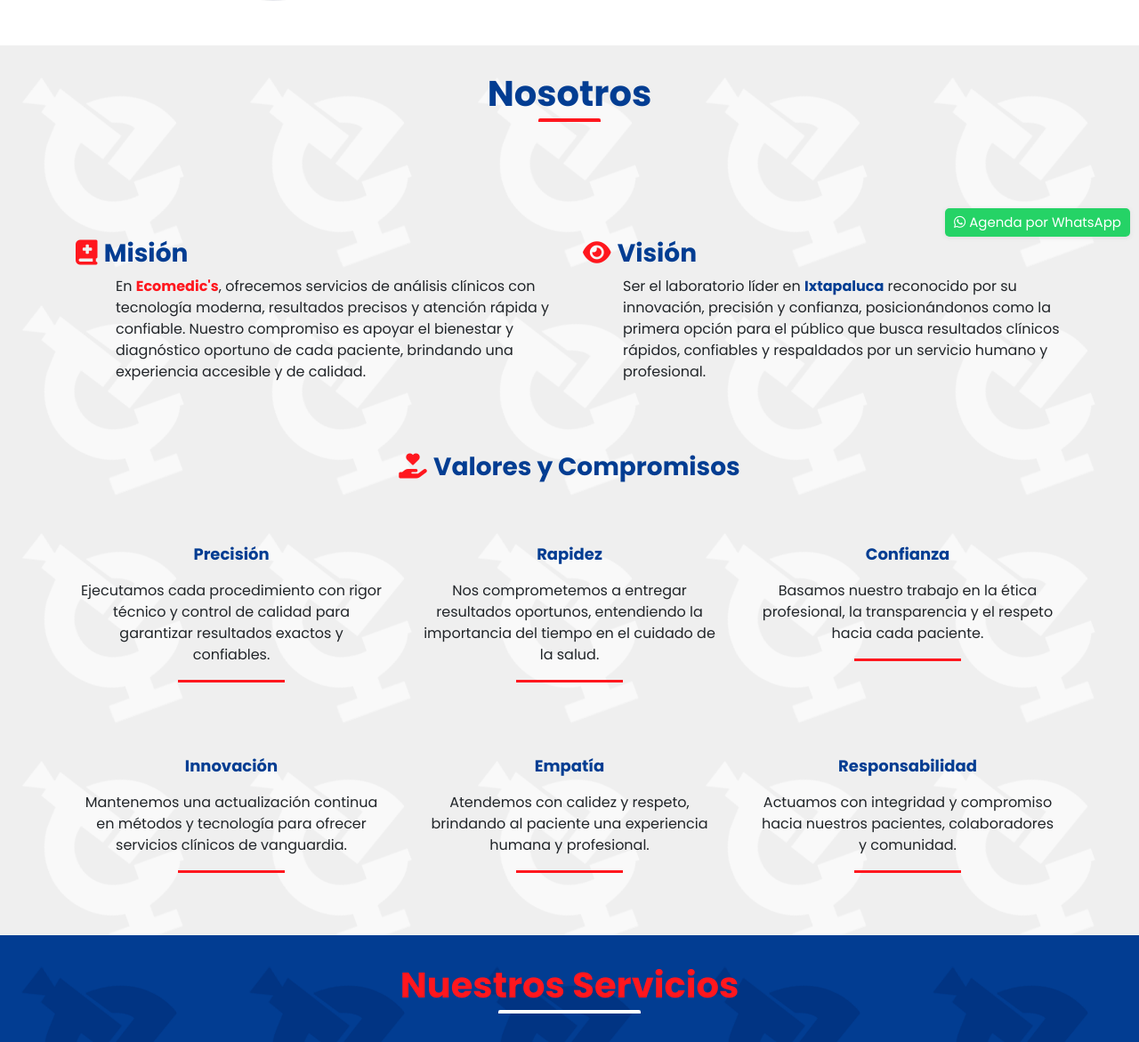
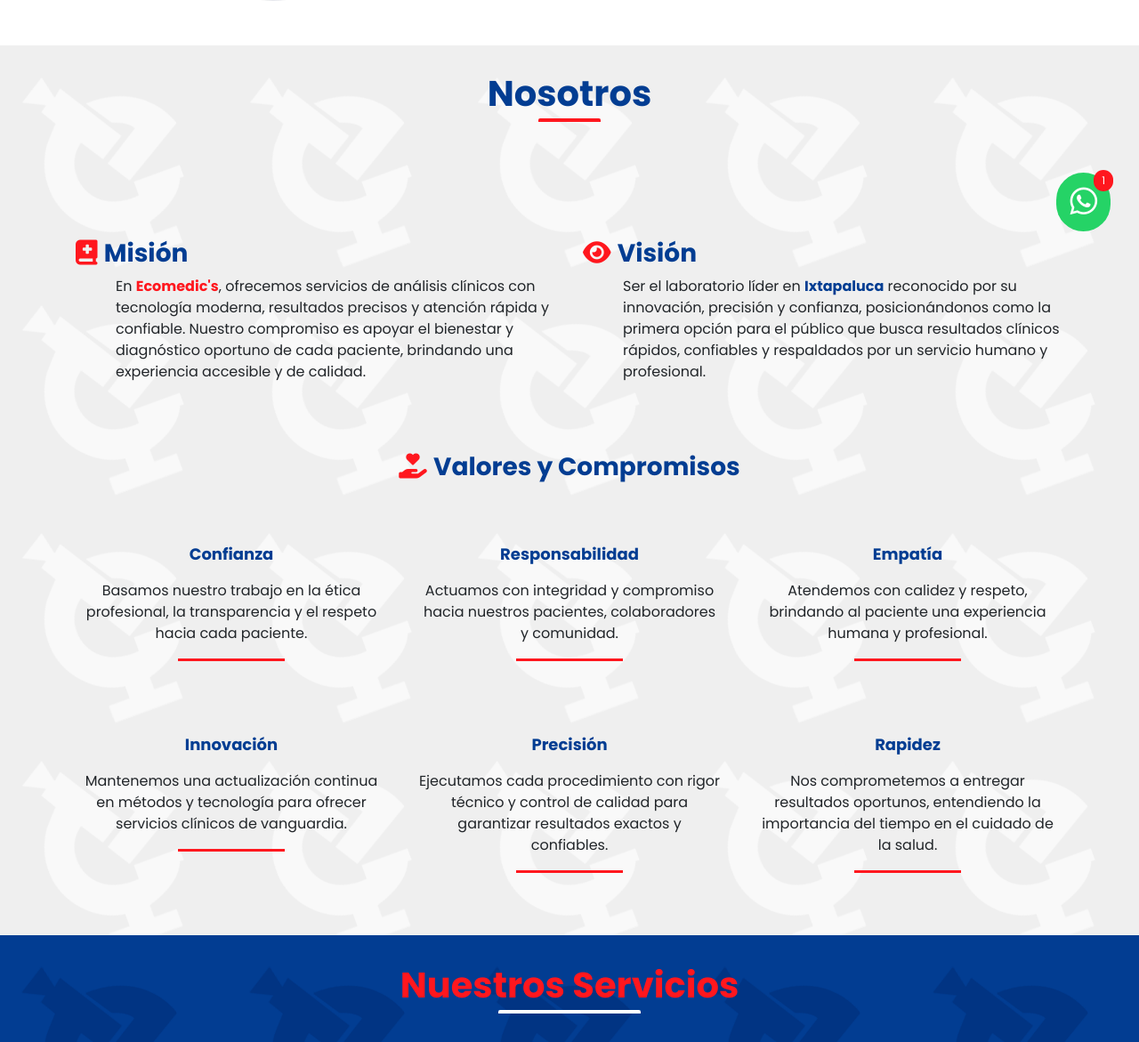
Before and after one commit to Amberage/web_ecomedics, a PHP site: page / in a window 1280 px wide. Shown: the part 524-1695 px from the top of the page at 89% size. Run offline with PHP 8.4, Linux system fonts and the light colour scheme; some libraries are stand-ins or nearby versions.

Commit message:
Correciones de datos y estilos menores.

```diff
--- a/assets/css/animations.css
+++ b/assets/css/animations.css
@@ -26,9 +26,9 @@
     50% { transform: scale(1.1); }
   }
 
-  @keyframes bigScale {
+  @keyframes mid_scale {
     0%, 100% { transform: scale(1); }
-    50% { transform: scale(1.5); }
+    50% { transform: scale(1.3); }
   }
 
   @keyframes invertedScale {
--- a/assets/css/styles.css
+++ b/assets/css/styles.css
@@ -410,6 +410,7 @@ body {
   padding: 1rem;
   font-size: 0.9rem;
   color: var(--white);
+  font-weight: bold;
 
   text-align: center;
   /*!  background-image: url(/assets/images/footerBar.svg); */
@@ -421,23 +422,38 @@ body {
 
 /*!  scroll button start here  */
 .to-top a {
-  padding: 5px 10px;
+  padding: 7px 15px;
   background: var(--green_whatsapp);
   display: inline-block;
-  font-size: 15px;
+  font-size: 35px;
   position: fixed;
-  right: 10px;
-  bottom: 10px;
-  border-radius: 5px 5px 5px 5px;
+  right: 2rem;
+  bottom: 1rem;
+  border-radius: 50px;
   color: white;
   transition: 0.4s;
-  box-shadow: 0px 1px 5px gainsboro;
 }
 .to-top a:hover {
   background-color: #fff;
   color: #fff;
   background-color: #3f3d3d;
+  animation: scale 2s infinite;
 }
+
+.whatsapp__notification{
+  color: var(--white);
+  background-color: var(--red);
+  font-size: 12px;
+  line-height: 12px;
+  text-align: center;
+  padding: 6px 9px;
+  border-radius: 50px;
+  position: absolute;
+  top: -3px;
+  right: -3px;
+  z-index: 10000;
+}
+
 
 /*! ********* Responsive Design Start Here  **********/
 
--- a/assets/css/text_styles.css
+++ b/assets/css/text_styles.css
@@ -1,3 +1,4 @@
+/*@ Generales  */
 .ecomedics_bold {
   color: var(--red) !important;
   font-weight: bolder;
@@ -18,6 +19,7 @@
   font-weight: bold;
 }
 
+/*@ About Us */
 .valores ul {
   padding-left: 4rem;
 }
@@ -48,19 +50,18 @@
   margin-top: 1rem;
 }
 
-.line {
+.valores__line {
   background-color: var(--red);
   width: 120px;
   height: 3px;
   margin: 0 auto;
 }
-
+/*@ IxtapalucaEsEcomedics  */
 .hashtag {
   color: var(--red);
 }
 
-/** Services */
-
+/*@ Services */
 .services ul {
   margin-left: 1rem;
   color: white;
@@ -69,3 +70,24 @@
 .services img {
   box-shadow: 5px 5px 15px rgba(0, 0, 0, 0.5);
 }
+
+/*@ Branches  */
+.branches__numbers {
+  color: var(--red);
+}
+
+/*@ Footer  */
+.footer__rrss {
+  text-align: center;
+  margin-top: 10px;
+}
+
+.footer__rrss i {
+  color: var(--white);
+  font-size: 2rem;
+  margin: 0 10px 0 10px;
+
+  &:hover {
+    animation: mid_scale 2s infinite;
+  }
+}
--- a/index.html
+++ b/index.html
@@ -99,115 +99,48 @@
                         <div class="about-content">
                             <div class="box">
                                 <h3 style="text-align: center;"><i class="fa-sharp fa-solid fa-hand-holding-heart" style="color: var(--red);"></i> <span style="color:  var(--blue); font-weight: bolder;">Valores y Compromisos</span> </h3>
-
-
                                 <div class="row valores_2">
-
+                                    <div class="valor_individual col-lg-4">
+                                        <strong>Confianza</strong>
+                                        <p>Basamos nuestro trabajo en la ética profesional, la transparencia y el respeto hacia cada paciente.</p>
+                                        <div class="valores__line"></div>
+                                    </div>
+                                    <div class="valor_individual col-lg-4">
+                                        <strong>Responsabilidad</strong>
+                                        <p>Actuamos con integridad y compromiso hacia nuestros pacientes, colaboradores y comunidad.</p>
+                                        <div class="valores__line"></div>
+                                    </div>
+                                    <div class="valor_individual col-lg-4">
+                                        <strong>Empatía</strong>
+                                        <p>Atendemos con calidez y respeto, brindando al paciente una experiencia humana y profesional.</p>
+                                        <div class="valores__line"></div>
+                                    </div>
+                                    <div class="valor_individual col-lg-4">
+                                        <strong>Innovación</strong>
+                                        <p>Mantenemos una actualización continua en métodos y tecnología para ofrecer servicios clínicos de vanguardia.</p>
+                                        <div class="valores__line"></div>
+                                    </div>
                                     <div class="valor_individual col-lg-4">
                                         <strong>Precisión</strong>
                                         <p>Ejecutamos cada procedimiento con rigor técnico y control de calidad para garantizar resultados exactos y confiables.</p>
-                                    <div class="line"></div>
+                                        <div class="valores__line"></div>
                                     </div>
                                     <div class="valor_individual col-lg-4">
                                         <strong>Rapidez</strong>
                                         <p>Nos comprometemos a entregar resultados oportunos, entendiendo la importancia del tiempo en el cuidado de la salud.</p>
-                                    <div class="line"></div>
-                                </div>
-                                <div class="valor_individual col-lg-4">
-                                    <strong>Confianza</strong>
-                                    <p>Basamos nuestro trabajo en la ética profesional, la transparencia y el respeto hacia cada paciente.</p>
-                                    <div class="line"></div>
-                                </div>
-                                <div class="valor_individual col-lg-4">
-                                    <strong>Innovación</strong>
-                                    <p>Mantenemos una actualización continua en métodos y tecnología para ofrecer servicios clínicos de vanguardia.</p>
-                                    <div class="line"></div>
-                                </div>
-                                <div class="valor_individual col-lg-4">
-                                    <strong>Empatía</strong>
-                                    <p>Atendemos con calidez y respeto, brindando al paciente una experiencia humana y profesional.</p>
-                                    <div class="line"></div>
-                                </div>
-                                <div class="valor_individual col-lg-4">
-                                    <strong>Responsabilidad</strong>
-                                    <p>Actuamos con integridad y compromiso hacia nuestros pacientes, colaboradores y comunidad.</p>
-                                    <div class="line"></div>
-                                </div>
-
-                            </div>
-
-
+                                        <div class="valores__line"></div>
                                     </div>
                                 </div>
                             </div>
-
-
-
+                        </div>
+                    </div>
                 </div>
             </div>
         </section>
         <!--! ---- About Section Ends here  ------>
 
+
         <!--! ----- Services Section Start Here  ------->
-<!--         <section id="services" class="services">
-            <div class="container">
-                <h1 class="heading wow fadeInUp"> Nuestros Servicios </h1>
-                <hr class="wow fadeInUp">
-                <div class="row">
-                    <div class="col-lg-4 col-lg-4 col-md-4 col-lg-4 col-sm-6 wow fadeInUp">
-                        <div class="box">
-                            <span>1</span>
-                            <img class="img-fluid"style="width:100%;height: 195px;"  src="images/gallery img/gallery-02.webp" alt="iamges1">
-                        </div>
-                    </div>
-                    <div class="col-lg-4  col-md-4 col-lg-4 col-sm-6 wow fadeInUp">
-                        <div class="box">
-                            <span>2</span>
-                            <img class="img-fluid" style="width:100%;height: 195px;" src="images/gallery img/gallery-03.webp" alt="">
-                        </div>
-                    </div>
-                    <div class="col-lg-4  col-md-4 col-lg-4 col-sm-6 wow fadeInUp">
-                        <div class="box">
-                            <span>3</span>
-                            <img class="img-fluid" src="images/gallery img/gallery-01.webp" alt="">
-                        </div>
-                    </div>
-                    <div class="col-lg-4  col-md-4 col-lg-4 col-sm-6 wow fadeInUp">
-                        <div class="box">
-                            <img class="img-fluid" src="images/gallery img/gallery-04.jpg" alt="">
-                        </div>
-                    </div>
-                    <div class="col-lg-4  col-md-4 col-lg-4 col-sm-6 wow fadeInUp">
-                        <div class="box">
-                            <img class="img-fluid" src="images/gallery img/gallery-05.webp" alt="">
-                        </div>
-                    </div>
-                    <div class="col-lg-4 col-md-4 col-lg-4 col-sm-6 wow fadeInUp">
-                        <div class="box">
-                            <img class="img-fluid" src="images/gallery img/gallery-06.webp" alt="">
-                        </div>
-                    </div>
-                    <div class="col-lg-4  col-md-4 col-lg-4 col-sm-6 wow fadeInUp">
-                        <div class="box">
-                            <img class="img-fluid" src="images/gallery img/gallery-07.webp" alt="">
-                        </div>
-                    </div>
-                    <div class="col-lg-4 col-md-4 col-lg-4 col-sm-6 wow fadeInUp">
-                        <div class="box">
-                            <img class="img-fluid" src="images/gallery img/gallery-08.jpg" alt="">
-                        </div>
-                    </div>
-                    <div class="col-lg-4 col-md-4 col-lg-4 col-sm-6 wow fadeInUp">
-                        <div class="box">
-                            <img class="img-fluid" src="images/gallery img/gallery-09.webp" alt="">
-                        </div>
-                    </div>
-                </div>
-            </div>
-        </section> -->
-        <!--! ----- Services Section Ends Here  ------->
-
-
         <section id="services" class="services">
             <div class="container mt-5" style="padding-top: 2rem;">
                 <h1 class="heading wow fadeInUp"> Nuestros Servicios </h1>
@@ -286,6 +219,7 @@
                 </div>
             </div>
         </section>
+        <!--! ----- Services Section Ends Here  ------->
 
 
         <!--!  Branches Section Starts Here  -->
@@ -294,16 +228,20 @@
                 <h1 class="heading wow fadeInUp">Nuestras Sucursales</h1>
                 <hr class="wow fadeInUp">
                 <div class="row">
-
-                    <!-- Alfredo del Mazo -->
+                    <!--* Alfredo del Mazo -->
                     <div class="col-lg-4 col-md-6 mt-4 wow fadeIn">
                         <div class="card">
                             <img src="assets/images/unidad_adelmazo.jpg" alt="">
                             <div class="card-body">
-                                <a href="#"><h3>Unidad Alfredo del Mazo</h3></a>
-                                <p class="text-justify text-muted">Av. Colibrí Mz. 30 Lt 21, Colonia Alfredo del Mazo, Ixtapaluca, Edo. Mex, C.P. 56577</p>
-                                <p class="text-justify text-muted"> <span style="color: var(--blue);">Teléfono: 55 4119 5830<br>WhatsApp: 55 1073 5279</span></p>
-                                <p class="text-justify text-muted"><span style="font-weight: bold;">Horarios de Atención </span><br><span>Lunes a Viernes de 07:00 a 17:00<br>Sábados de 07:00 a 15:30</span></p>
+                                <a href="#">
+                                    <h3>Unidad Alfredo del Mazo</h3>
+                                </a>
+                                <p class="text-justify text-muted">Av. Colibrí Mz. 30 Lt. 21, Col. Alfredo del Mazo, Ixtapaluca, C.P. 56577 Edo. Méx.</p><br>
+                                <p class="text-justify text-muted"> <span class="branches__numbers">Teléfono: 55 4119 5830<br>WhatsApp: 55 1073 5279</span></p>
+                                <p class="text-justify text-muted">
+                                    <span style="font-weight: bold;">Horarios de Atención</span><br>
+                                    <span>Lunes a Viernes, de 7:00 a 18:00<br>Sábados de 07:00 a 15:30</span>
+                                </p>
                                 <div class="btns_branches">
                                     <a href="https://maps.app.goo.gl/waF6zXU4D4zmb3G36" target="_blank"> <button class="btn-style btn maps"> <i class="fa-sharp fa-solid fa-map-location"></i> <span>¿Cómo llegar?</span> </button> </a>
                                     <a href="https://wa.me/5510735279" target="_blank"> <button class="btn-style btn whatsapp"> <i class="fa-brands fa-whatsapp"></i> <span>Agenda por WhatsApp</span> </button> </a>
@@ -312,15 +250,20 @@
                         </div>
                     </div>
 
-                    <!-- Cuauhtémoc -->
+                    <!--* Cuauhtémoc -->
                     <div class="col-lg-4 col-md-6 mt-4 wow fadeInDown">
                         <div class="card">
                             <img src="assets/images/unidad_cuauhtemoc.jpg" alt="">
                             <div class="card-body">
-                                <a href="#"><h3>Unidad Cuauhtémoc</h3></a><br>
-                                <p class="text-justify text-muted">Av. Cuauhtémoc Mz.3 Lt. 6, Colonia Hornos de Santa Bárbara, Ixtapaluca, Edo. Mex, C.P. 56577</p>
-                                <p class="text-justify text-muted"> <span style="color: var(--red);">Teléfono: 55 9356 8780<br>WhatsApp: 55 4498 8914</span></p>
-                                <p class="text-justify text-muted"><span style="font-weight: bold;">Horarios de Atención </span><br><span>Lunes a Viernes de 07:00 a 17:00<br>Sábados de 07:00 a 15:30</span></p>
+                                <a href="#">
+                                    <h3>Unidad Cuauhtémoc</h3>
+                                </a><br>
+                                <p class="text-justify text-muted">Av. Cuauhtémoc Mz. 3 Lt. 6, Col. Hornos de Santa Bárbara, Ixtapaluca, C.P. 56577, Edo. Méx.</p>
+                                <p class="text-justify text-muted"> <span class="branches__numbers">Teléfono: 55 9356 8780<br>WhatsApp: 55 4498 8914</span></p>
+                                <p class="text-justify text-muted">
+                                    <span style="font-weight: bold;">Horarios de Atención</span><br>
+                                    <span>Lunes a Viernes, de 7:00 a 18:00<br>Sábados de 07:00 a 15:30</span>
+                                </p>
                                 <div class="btns_branches">
                                     <a href="https://maps.app.goo.gl/JYRfzTWvuvdpGB1G8" target="_blank"> <button class="btn-style btn maps"> <i class="fa-sharp fa-solid fa-map-location"></i> <span>¿Cómo llegar?</span> </button> </a>
                                     <a href="https://wa.me/5544988914" target="_blank"> <button class="btn-style btn whatsapp"> <i class="fa-brands fa-whatsapp"></i> <span>Agenda por WhatsApp</span> </button> </a>
@@ -329,15 +272,20 @@
                         </div>
                     </div>
 
-                    <!-- San Buenaventura -->
+                    <!--* San Buenaventura -->
                     <div class="col-lg-4 col-md-6 mt-4 wow fadeIn">
                         <div class="card">
                             <img src="assets/images/unidad_buenaventura.jpg" alt="">
                             <div class="card-body">
-                                <a href="#"><h3>Unidad San Buenaventura</h3></a>
-                                <p class="text-justify text-muted">Paseo de Los Volcanes 66, Unidad San Buenaventura, 56536 San Buenaventura, Méx.</p>
-                                <p class="text-justify text-muted"> <span>Teléfono: 55 9835 1684<br>WhatsApp: 56 4312 9991</span></p>
-                                <p class="text-justify text-muted"><span style="font-weight: bold;">Horarios de Atención </span><br><span>Lunes a Viernes de 07:00 a 17:00<br>Sábados de 07:00 a 15:30</span></p>
+                                <a href="#">
+                                    <h3>Unidad San Buenaventura</h3>
+                                </a>
+                                <p class="text-justify text-muted">Av. Paseo de Los Volcanes Lt. 66, Col. San Buenaventura, Ixtapaluca, C.P. 56536, Edo. Méx.</p>
+                                <p class="text-justify text-muted"> <span class="branches__numbers">Teléfono: 55 9835 1684<br>WhatsApp: 56 4312 9991</span></p>
+                                <p class="text-justify text-muted">
+                                    <span style="font-weight: bold;">Horarios de Atención</span><br>
+                                    <span>Lunes a Viernes, de 7:00 a 18:00<br>Sábados de 07:00 a 15:30</span>
+                                </p>
                                 <div class="btns_branches">
                                     <a href="https://maps.app.goo.gl/Fz3khUJfC4DNPDFC6" target="_blank"> <button class="btn-style btn maps"> <i class="fa-sharp fa-solid fa-map-location"></i> <span>¿Cómo llegar?</span> </button> </a>
                                     <a href="https://wa.me/5643129991" target="_blank"> <button class="btn-style btn whatsapp"> <i class="fa-brands fa-whatsapp"></i> <span>Agenda por WhatsApp</span> </button> </a>
@@ -346,15 +294,20 @@
                         </div>
                     </div>
 
-                    <!-- Ayotla -->
+                    <!--* Ayotla -->
                     <div class="col-lg-4 col-md-6 mt-4">
                         <div class="card">
                             <img src="assets/images/unidad_ayotla.jpg" alt="">
                             <div class="card-body">
-                                <a href="#"><h3>Unidad Ayotla</h3></a><br>
-                                <p class="text-justify text-muted">Av. Cuauhtémoc 3, Ayotla, 56560 Ixtapaluca, Méx.</p><br>
-                                <p class="text-justify text-muted"> <span>Teléfono: 55 9865 7855<br>WhatsApp: 56 1117 8576</span></p>
-                                <p class="text-justify text-muted"><span style="font-weight: bold;">Horarios de Atención </span><br><span>Lunes a Viernes de 07:00 a 17:00<br>Sábados de 07:00 a 15:30</span></p>
+                                <a href="#">
+                                    <h3>Unidad Ayotla</h3>
+                                </a><br>
+                                <p class="text-justify text-muted">Av. Cuauhtémoc Lt. 3, Col. Ayotla, Ixtapaluca, C.P. 56560, Edo. Méx.</p><br>
+                                <p class="text-justify text-muted"> <span class="branches__numbers">Teléfono: 55 9865 7855<br>WhatsApp: 56 1117 8576</span></p>
+                                <p class="text-justify text-muted">
+                                    <span style="font-weight: bold;">Horarios de Atención</span><br>
+                                    <span>Lunes a Viernes, de 7:00 a 16:00<br>Sábados de 07:00 a 15:30</span>
+                                </p>
                                 <div class="btns_branches">
                                     <a href="https://maps.app.goo.gl/G4VvD5Cskx4uMUv26" target="_blank"> <button class="btn-style btn maps"> <i class="fa-sharp fa-solid fa-map-location"></i> <span>¿Cómo llegar?</span> </button> </a>
                                     <a href="https://wa.me/5611178576" target="_blank"> <button class="btn-style btn whatsapp"> <i class="fa-brands fa-whatsapp"></i> <span>Agenda por WhatsApp</span> </button> </a>
@@ -362,7 +315,6 @@
                             </div>
                         </div>
                     </div>
-
                 </div>
             </div>
         </section>
@@ -431,7 +383,12 @@
                     <div class="col-md-5 text-justify">
                         <div class="box">
                             <a href="#" class="logo"> <img src="/assets/images/logo_br_completo.png" alt=""> </a>
-                            <p class="mt-3 text-light">Realizamos análisis clínicos, rayos X, ultrasonidos y estudios especiales con resultados confiables y atención cercana.</p>
+                            <div class="footer__rrss">
+                                <a href="https://www.facebook.com/profile.php?id=100092055780906" target="_blank"> <i class="fa-brands fa-facebook"></i> </a>
+                                <a href="https://www.instagram.com/eco.medic.s/" target="_blank"> <i class="fa-brands fa-square-instagram"></i> </a>
+                                <a href="https://wa.me/5544988914" target="_blank"> <i class="fa-brands fa-square-whatsapp"></i> </a>
+                                <a href="https://www.tiktok.com/@eco.medic.s" target="_blank"> <i class="fa-brands fa-tiktok"></i> </a>
+                            </div>
                         </div>
                     </div>
 
@@ -442,8 +399,8 @@
                                 <h3 class="text-center text-light">Contáctanos</h3>
                                 <ul class="nav flex-column text-justify">
                                     <li class="nav-item mb-2"> <i class="fa-solid fa-phone me-2"> </i> <span>55 9356 8780</span> </li>
-                                    <li class="nav-item mb-2"> <i class="fa-solid fa-envelope me-2"> </i> <span>eco.medic.s.dx@gmail.com</span> </li>
-                                    <li class="nav-item mb-2"> <i class="fa-solid fa-location-dot me-2"> </i> <span>Av Colibri Lt 21 Mza 30 entre Francisco Carillo y Jesús Reyes Heroles, C.P. 56577, Col. Alfredo del Mazo, Ixtapaluca, Estado de México, México.</span> </li>
+                                    <li class="nav-item mb-2"> <i class="fa-solid fa-envelope me-2"> </i> <span>ecomedicsa573@gmail.com</span> </li>
+                                    <li class="nav-item mb-2"> <i class="fa-solid fa-location-dot me-2"> </i> <span>Av. Colibrí Mz. 30 Lt 21, Colonia Alfredo del Mazo, Ixtapaluca, Edo. Mex, C.P. 56577</span> </li>
                                 </ul>
                             </div>
                         </div>
@@ -457,11 +414,12 @@
     <!--! ------------- FOOTER AREA ENDS HERE  --------------->
 
 
+    <!--!  TOP BUTTON -->
+    <div class="to-top">
+        <a href="https://wa.me/5544988914" target="_blank"><i class="fa-brands fa-whatsapp"></i> <div class="whatsapp__notification">1</div></a>
+    </div>
+    <!--!  TOP BUTTON ENDS -->
 
-    <div class="to-top">
-        <a href="#"><i class="fa-brands fa-whatsapp"></i> Agenda por WhatsApp</a>
-    </div>
-    <!--!  javaScript start here  -->
     <script src="js/jquery.js"></script>
     <script src="js/bootstrap.min.js"></script>
     <script src="js/bootstrap.bundle.min.js"></script>
--- a/js/branches_carousel.js
+++ b/js/branches_carousel.js
@@ -1,4 +1,6 @@
 document.addEventListener('DOMContentLoaded', function() {
+    const AUTO_SLIDE_TIME = 10000
+
     const row = document.querySelector('#branches .row');
     const cards = Array.from(row.children);
 
@@ -57,7 +59,7 @@ document.addEventListener('DOMContentLoaded', function() {
     // Función para reiniciar el contador del auto-slide
     function resetAutoSlide() {
         clearInterval(autoSlide);
-        autoSlide = setInterval(() => nextButton.click(), 5000);
+        autoSlide = setInterval(() => nextButton.click(), AUTO_SLIDE_TIME);
     }
 
     // Botones con reinicio de contador
@@ -76,7 +78,7 @@ document.addEventListener('DOMContentLoaded', function() {
     });
 
     // Auto-slide cada 5s
-    let autoSlide = setInterval(() => nextButton.click(), 5000);
+    let autoSlide = setInterval(() => nextButton.click(), AUTO_SLIDE_TIME);
 
     // Recalcular cuando cambia el tamaño de pantalla
     window.addEventListener('resize', () => {
```
Lines whose indentation alone changed are shown as unchanged.
